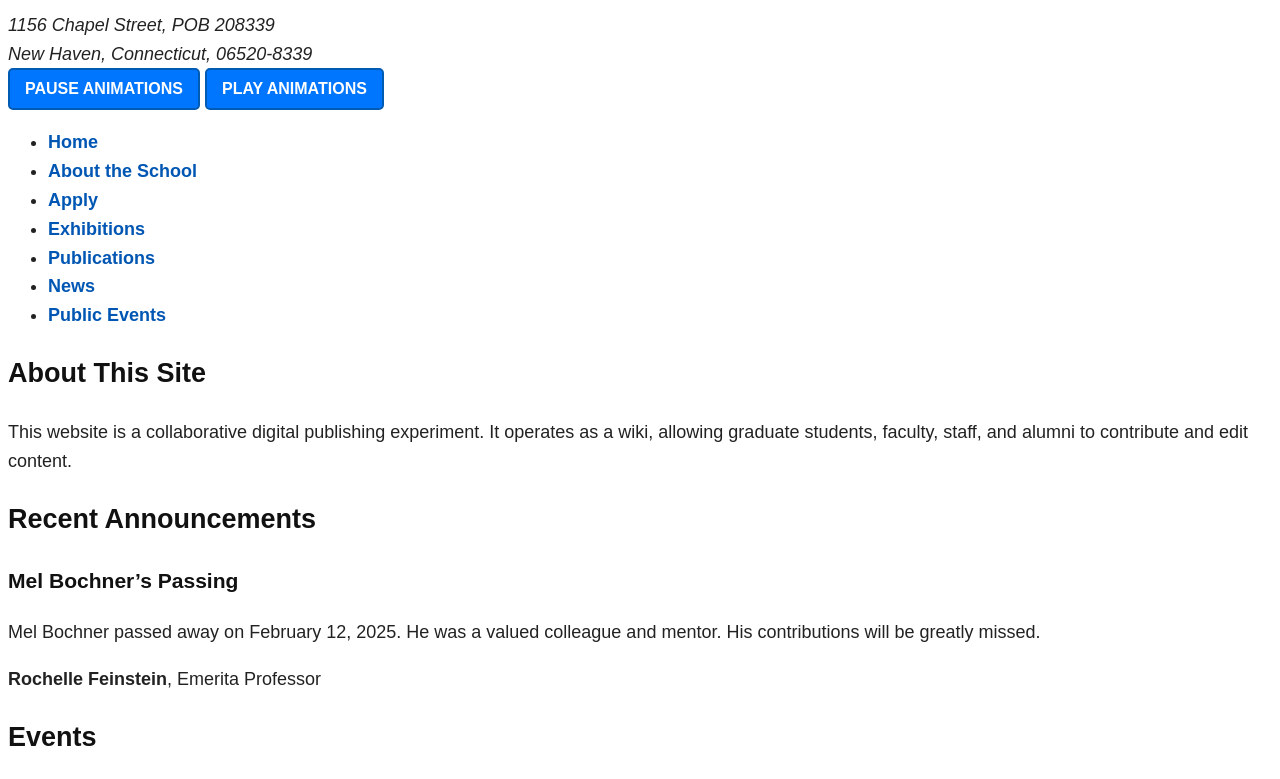
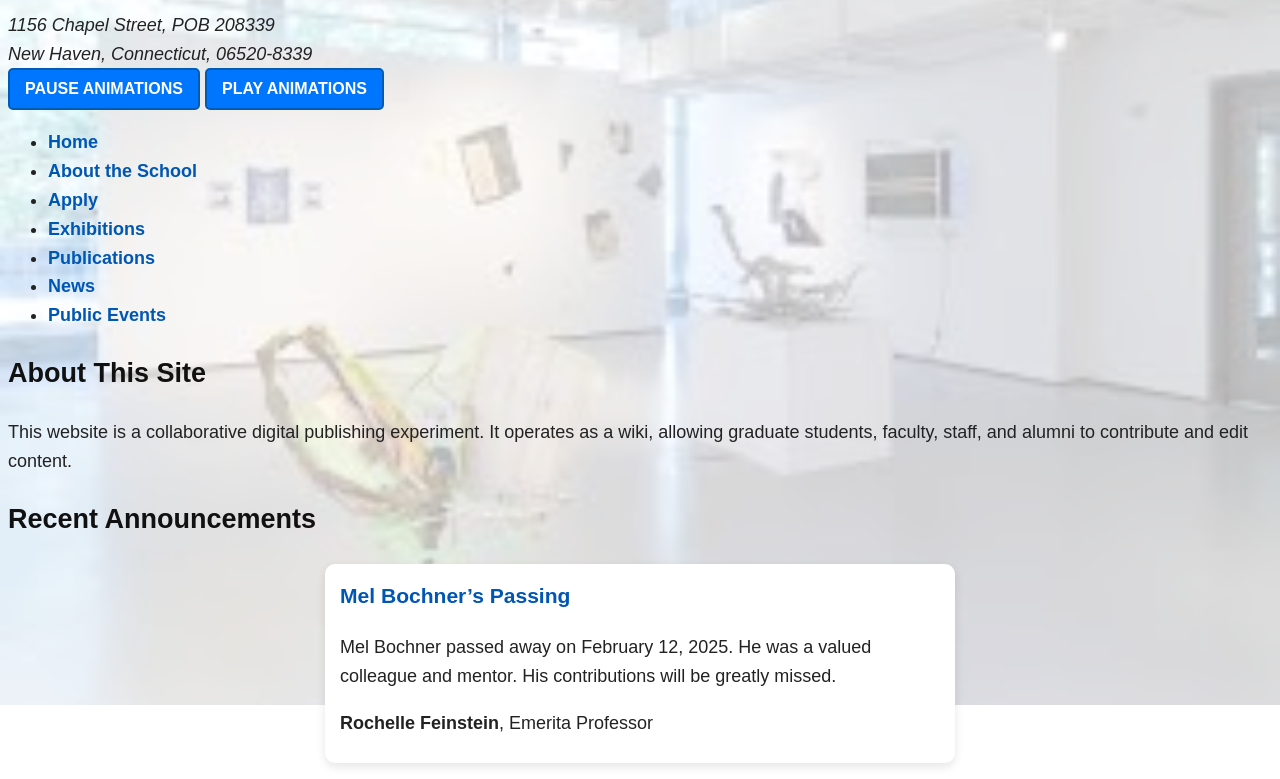
Before and after one commit to SSanCam/accesibilidad.github.io, a plain HTML site: page index.html in a window 1280 px wide. Shown: the part 95-874 px from the top of the page. Drawn offline with Linux system fonts and the light colour scheme.

Commit message:
background

```diff
--- a/index.html
+++ b/index.html
@@ -39,12 +39,16 @@
 
         <section>
             <h2>Recent Announcements</h2>
-            <article>
-                <h3>Mel Bochner’s Passing</h3>
-                <p>Mel Bochner passed away on February 12, 2025. He was a valued colleague and mentor. His contributions will be greatly missed.</p>
-                <p><strong>Rochelle Feinstein</strong>, Emerita Professor</p>
-            </article>
+            <div class="announcements">
+                <div class="announcement-card">
+                    <h3>Mel Bochner’s Passing</h3>
+                    <p>Mel Bochner passed away on February 12, 2025. He was a valued colleague and mentor. His contributions will be greatly missed.</p>
+                    <p><strong>Rochelle Feinstein</strong>, Emerita Professor</p>
+                </div>
+                <!-- Agrega más anuncios aquí si es necesario -->
+            </div>
         </section>
+
 
         <section>
             <h2>Events</h2>
--- a/styles_accesible.css
+++ b/styles_accesible.css
@@ -9,6 +9,21 @@ body {
     font-size: 18px;
     line-height: 1.6;
     font-family: Arial, sans-serif;
+}
+
+/* Imagen de fondo con opacidad */
+body::before {
+    content: "";
+    position: fixed;
+    top: 0;
+    left: 0;
+    width: 100%;
+    height: 100%;
+    background-image: url('images.webp'); /* Cambia esto por la URL de la imagen */
+    background-size: cover;
+    background-position: center;
+    opacity: 0.3; /* Controla la transparencia */
+    z-index: -1; /* Mantiene la imagen detrás del contenido */
 }
 
 /* Mejorar contraste de encabezados */
@@ -120,3 +135,37 @@ input, textarea, select {
 input:focus, textarea:focus, select:focus {
     border-color: #0076ff;
 }
+
+/* ============================= */
+/* 🔹 DISEÑO DE TARJETAS PARA ANUNCIOS */
+/* ============================= */
+.announcements {
+    display: flex;
+    flex-wrap: wrap;
+    justify-content: center;
+    gap: 20px;
+    margin-top: 20px;
+}
+
+.announcement-card {
+    background: white;
+    padding: 15px;
+    border-radius: 10px;
+    box-shadow: 0px 4px 10px rgba(0, 0, 0, 0.1);
+    width: 80%;
+    max-width: 600px;
+    transition: transform 0.2s;
+}
+
+.announcement-card:hover {
+    transform: scale(1.02);
+}
+
+.announcement-card h3 {
+    color: #0056b3;
+    margin-top: 0;
+}
+
+.announcement-card p {
+    margin-bottom: 10px;
+}
```
Also changed, not shown: images.webp (added).
